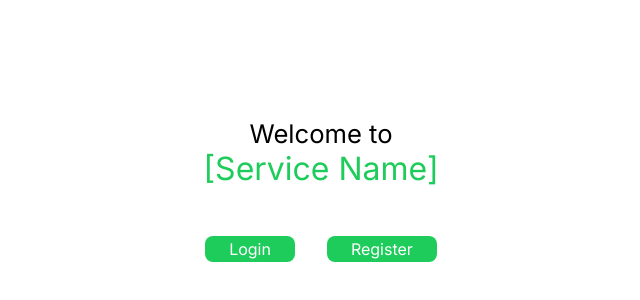
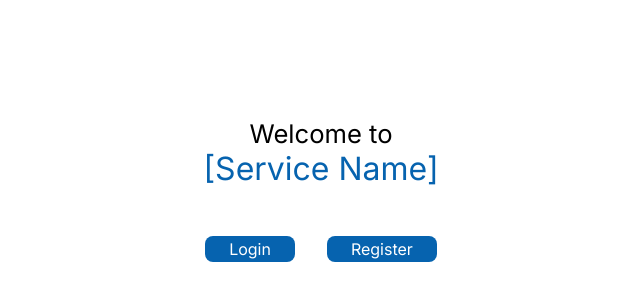
Before and after one commit to TiborVS/RIRSAplikacija, a React (Vite) app in the folder frontend/: page / in a window 1280 px wide. Shown: the part 122-422 px from the top of the page, without its empty margins (319-959 px from the left). Built offline with nearby package versions, Linux system fonts and the light colour scheme.

Commit message:
revert frontend color change to test selective workflow triggering

```diff
--- a/frontend/src/styles/style.css
+++ b/frontend/src/styles/style.css
@@ -1,8 +1,7 @@
 @import url('https://fonts.googleapis.com/css2?family=Inter:ital,opsz,wght@0,14..32,100..900;1,14..32,100..900&display=swap');
 
 :root {
-    /*--primary: #0663AF; */
-    --primary: #1ecc5b;
+    --primary: #0663AF;
     --text-on-primary: #FFFFFF;
     --red: #B91111;
     --red-hover: #c83d3d;
```
